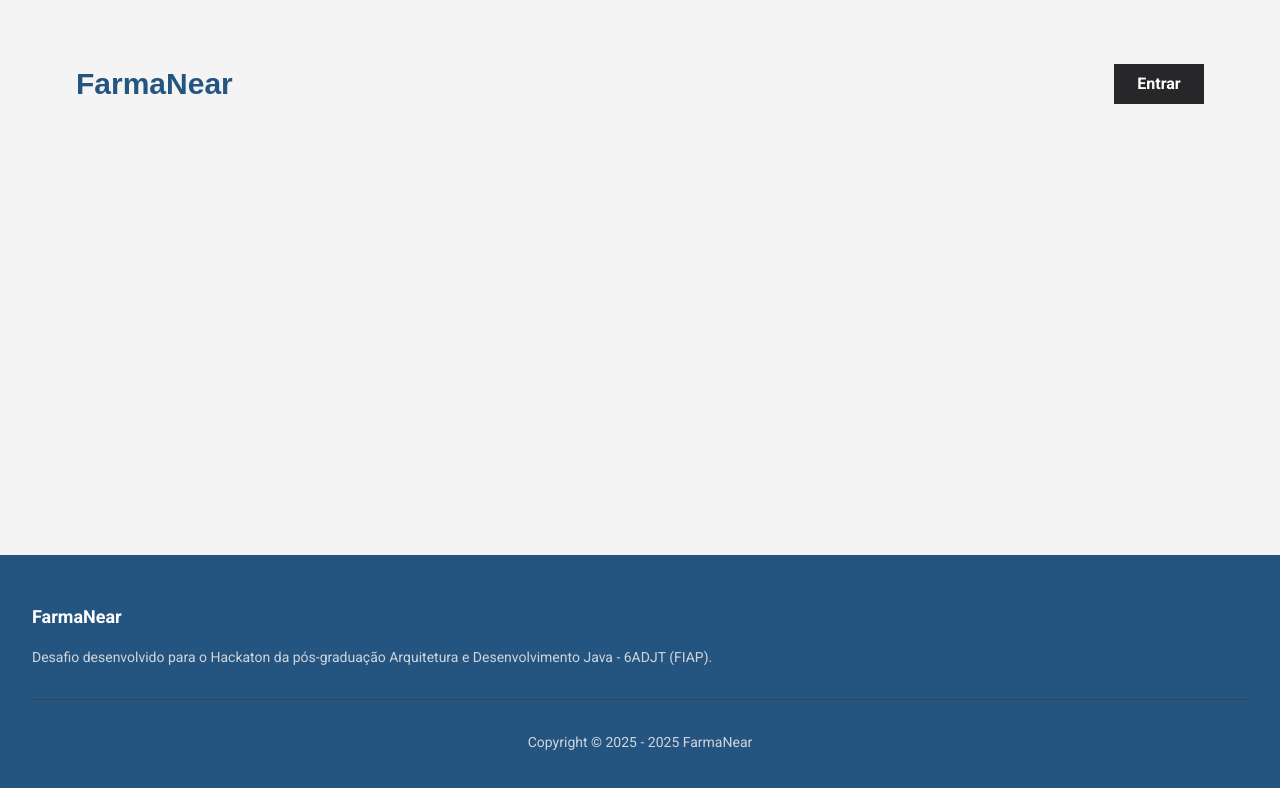
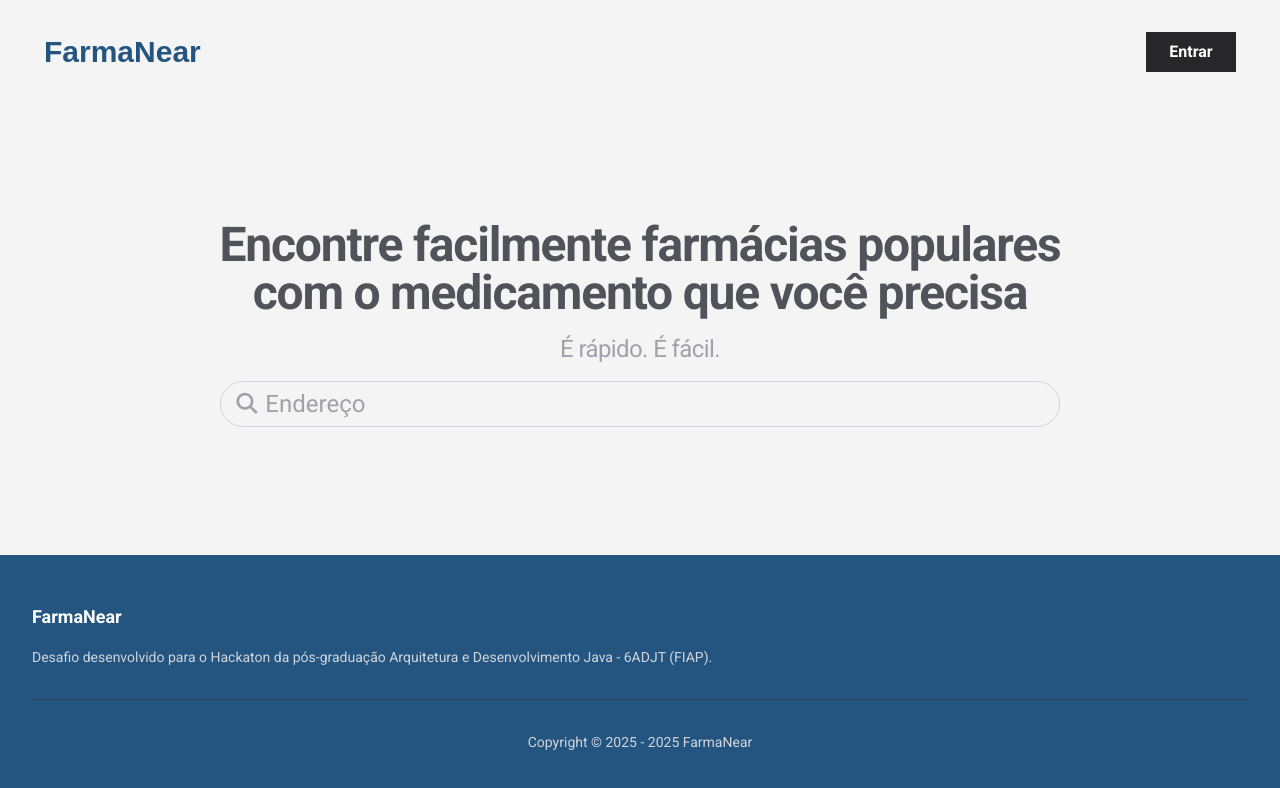
Before and after one commit to ana-genova/AngularFarmaNear, an Angular app: page /home in a window 1280 px wide. Shown: the top 788 px of the page. Built offline with nearby package versions, Linux system fonts and the light colour scheme; a web font is replaced by a local one.

Commit message:
Creating home

```diff
--- a/angular.json
+++ b/angular.json
@@ -34,7 +34,8 @@
             "styles": [
               "src/assets/styles/bootstrap.scss",
               "src/assets/styles/tailwind.scss",
-              "src/assets/styles/styles.scss"
+              "src/assets/styles/styles.scss",
+              "node_modules/@fortawesome/fontawesome-free/css/all.css"
             ],
             "scripts": []
           },
--- a/package.json
+++ b/package.json
@@ -19,6 +19,7 @@
     "@angular/platform-browser": "19.0.5",
     "@angular/platform-browser-dynamic": "19.0.5",
     "@angular/router": "19.0.5",
+    "@fortawesome/fontawesome-free": "^6.7.2",
     "bootstrap": "^5.3.5",
     "rxjs": "7.8.1",
     "tslib": "2.8.1",
--- a/src/app/app.component.html
+++ b/src/app/app.component.html
@@ -1,6 +1,4 @@
-<div class="flex flex-col flex-auto h-full min-w-0 overflow-x-hidden w-full">
-  <div class="justify-center w-full h-full p-6 lg:p-8">
-    <router-outlet></router-outlet>
-  </div>
+<div class="flex flex-col h-full">
+  <router-outlet></router-outlet>
   <app-footer></app-footer>
 </div>
--- a/src/app/components/home/home.component.html
+++ b/src/app/components/home/home.component.html
@@ -1,3 +1,18 @@
-<div class="p-6 lg:p-8">
+<div class="p-6 lg:p-8 w-full">
   <app-header></app-header>
+  <div class="flex justify-center items-center h-full">
+    <div class="text-center text-2xl py-6 lg:py-8">
+      <div class="pt-3 text-zinc-600 text-xl font-extrabold leading-tight tracking-tight sm:text-5xl">
+        <p>Encontre facilmente farmácias populares</p>
+        <p>com o medicamento que você precisa</p>
+      </div>
+      <p class="pt-4 text-zinc-400 text-center tracking-tight sm:text-2xl">É rápido. É fácil.</p>
+      <div class="pt-4">
+        <div class="input-group rounded-pill">
+          <i class="fas fa-magnifying-glass"></i>
+          <input type="text" placeholder="Endereço" aria-label="Endereço">
+        </div>
+      </div>
+    </div>
+  </div>
 </div>
--- a/src/assets/styles/bootstrap.scss
+++ b/src/assets/styles/bootstrap.scss
@@ -3,3 +3,41 @@
 .row {
   margin: 0;
 }
+
+.input-group {
+  border: 1px solid #ced4da;
+  border-radius: 1.5rem;
+  text-align: start;
+  display: flex;
+  align-items: center;
+
+  i {
+    @apply ps-3 text-zinc-400;
+
+    margin: auto 0;
+    font-size: 1.3rem;
+  }
+
+  input {
+    @apply h-full w-full p-2;
+    border: none;
+    box-shadow: none;
+    background-color: transparent;
+
+    &:focus {
+      outline: none;
+
+      & + .input-group {
+        border-color: #235580;
+      }
+    }
+
+    &::placeholder {
+      @apply text-zinc-400;
+    }
+  }
+
+  &:has(input:focus) {
+    border-color: #235580;
+  }
+}
--- a/src/assets/styles/styles.scss
+++ b/src/assets/styles/styles.scss
@@ -12,3 +12,12 @@ html {
 body {
   @apply h-full;
 }
+
+router-outlet {
+  + * {
+    position: relative;
+    display: flex;
+    flex: 1 1 auto;
+    width: 100%;
+  }
+}
```
Also changed, not shown: 1 other file (tests, documents, lock files or other folders).
